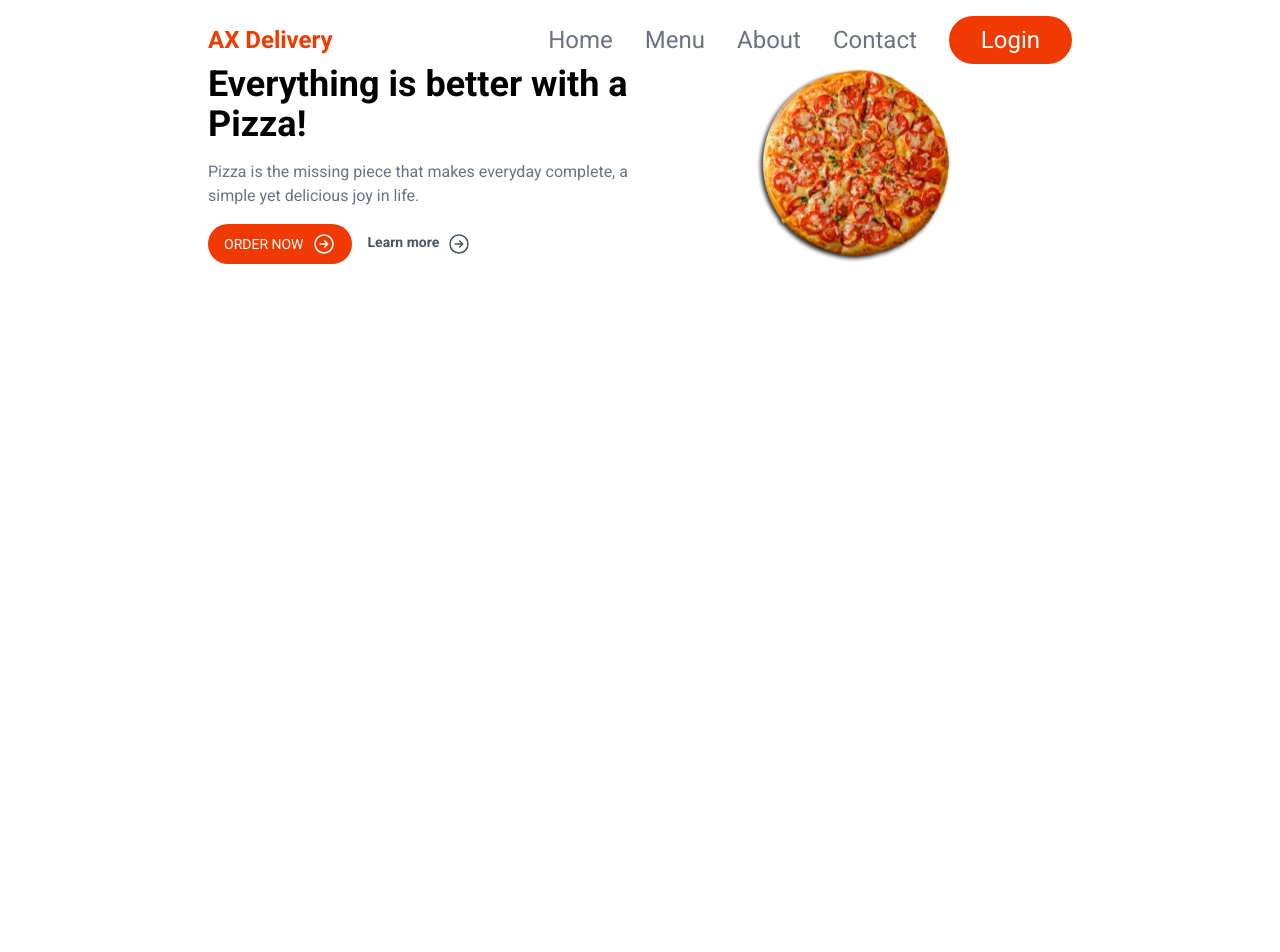
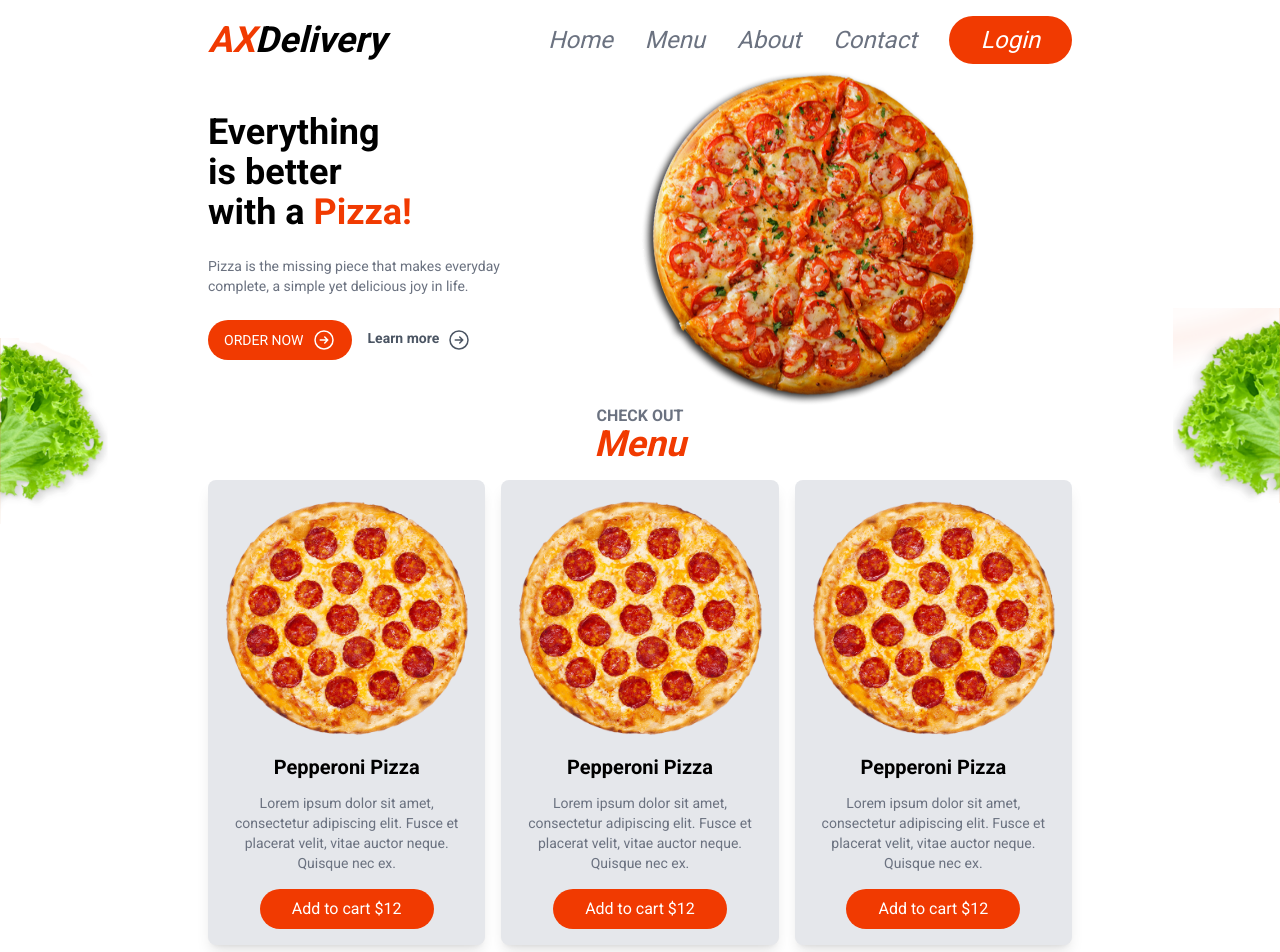
Before and after one commit to betancesdar/food-ordering-app, a Next.js app: page / in a window 1280 px wide. Shown: the top 952 px of the page. Before the commit the page ends 800 px from the top, so only its background shows below. Built offline with nearby package versions, Linux system fonts and the light colour scheme.

Commit message:
FEAT: ADDING THE MENU ITEM COMPONET

```diff
--- a/app/globals.css
+++ b/app/globals.css
@@ -8,3 +8,8 @@
 .animate-spin-slow {
     animation-duration: 25s;
 }
+
+section.hero{
+    @apply grid;
+    grid-template-columns: .4fr .6fr;
+}
--- a/app/page.js
+++ b/app/page.js
@@ -1,11 +1,13 @@
 import Header from '@/components/layout/Header'
 import Hero from '@/components/layout/Hero'
+import HomeMenu from '@/components/layout/HomeMenu'
 
 export default function Home() {
   return (
     <>
       <Header />
       <Hero />
+      <HomeMenu />
     </>
   )
 }
--- a/components/layout/Header.js
+++ b/components/layout/Header.js
@@ -2,16 +2,16 @@ import Link from "next/link"
 
 export default function Header(){
     return(
-        <header className='flex items-center justify-between '>
-        <Link className="text-primary font-semibold text-2xl" href=''>
-          AX Delivery
+        <header className='flex items-center justify-between italic'>
+        <Link className="font-semibold text-4xl hover:text-primary" href=''>
+          <span className="text-primary font-bold">AX</span>Delivery
         </Link>
         <nav className='flex items-center gap-8 text-gray-500 semi-bold text-2xl'>
-          <Link href={''}>Home</Link>
-          <Link href={''}>Menu</Link>
-          <Link href={''}>About</Link>
-          <Link href={''}>Contact</Link>
-          <Link href={''} className='bg-primary rounded-full text-white px-8 py-2'>Login</Link>
+          <Link href={''} className="hover:text-primary">Home</Link>
+          <Link href={''} className="hover:text-primary">Menu</Link>
+          <Link href={''} className="hover:text-primary">About</Link>
+          <Link href={''} className="hover:text-primary">Contact</Link>
+          <Link href={''} className='bg-primary rounded-full text-white px-8 py-2 hover:bg-transparent hover:border hover:border-primary hover:text-primary hover:border'>Login</Link>
         </nav>
       </header>
     )
--- a/components/layout/Hero.js
+++ b/components/layout/Hero.js
@@ -3,14 +3,16 @@ import Right from "../icons/Right";
 
 export default function Hero() {
     return(
-        <section className="grid grid-cols-2">
-            <div>
-            <h1 className="text-4xl font-semibold">Everything is better with a Pizza!</h1>
-            <p className="my-4 text-gray-500">
+        <section className="hero">
+            <div className="py-12">
+            <h1 className="text-4xl font-semibold">Everything<br /> is better<br /> with a&nbsp;
+            <span className="text-primary">Pizza!</span>
+            </h1>
+            <p className="my-6 text-gray-500 text-sm">
                 Pizza is the missing piece that makes everyday complete, a simple yet delicious joy in life.
             </p>
                 <div className="flex gap-4 text-sm">
-                    <button className="flex gap-2 uppercase items-center bg-primary text-white px-4 py-2 rounded-full hover:bg-transparent hover:text-primary hover:border">
+                    <button className="flex gap-2 uppercase items-center bg-primary text-white px-4 py-2 rounded-full hover:bg-transparent hover:border-2 hover:border-primary hover:text-primary hover:border">
                         Order now
                         <Right />
                     </button>
@@ -21,7 +23,7 @@ export default function Hero() {
                 </div>
             </div>
             <div className="relative">
-                <Image src={'/main-pizza.png'} layout={'fill'} objectFit={'contain'} alt="Pizza!" className="animate-spin animate-spin-slow infinite"/>
+                <Image src={'/main-pizza.png'} layout={'fill'} objectFit={'contain'} alt="Pizza!" className="-z-10 animate-spin animate-spin-slow infinite"/>
             </div>
         </section>
     );
--- /dev/null
+++ b/components/layout/HomeMenu.js
@@ -0,0 +1,29 @@
+import Image from "next/image";
+import MenuItem from "../menu/MenuItem";
+
+export default function HomeMenu() {
+    return(
+        <section className="">
+            <div className="absolute left-0 right-0 w-full justify-start">
+                <div className="absolute left-0 -top-[70px] -z-10 text-left ">
+                    <Image src={'/sallad1.png'} width={109} height={189} alt={'Salad1'}  />
+                </div>
+                <div className="absolute -top-[100px] right-0 -z-10">
+                    <Image src={'/sallad2.png'} width={107} height={195} alt={'Salad2'}  />
+                </div>
+            </div>
+            <div className="text-center mb-4">
+                <h3 className="uppercase text-gray-500 font-semibold leading-4">Check out</h3>
+                <h2 className="text-primary font-bold text-4xl italic">Menu</h2>
+            </div>
+            <div className="grid grid-cols-3 gap-4">
+                <MenuItem />
+                <MenuItem />
+                <MenuItem />
+                <MenuItem />
+                <MenuItem />
+                <MenuItem />
+            </div>
+        </section>
+    )
+}
--- /dev/null
+++ b/components/menu/MenuItem.js
@@ -0,0 +1,15 @@
+export default function MenuItem() {
+    return (
+      <div className="bg-gray-200 p-4 rounded-lg text-center shadow-lg hover:bg-white hover:shadow-primary">
+        <img src="/pepperoni.png" alt="pizza" />
+        <h4 className="font-semibold my-3 text-xl">Pepperoni Pizza</h4>
+        <p className="text-gray-500 text-sm">
+          Lorem ipsum dolor sit amet, consectetur adipiscing elit. Fusce et
+          placerat velit, vitae auctor neque. Quisque nec ex.
+        </p>
+        <button className="mt-4 bg-primary text-white rounded-full px-8 py-2">
+          Add to cart $12
+        </button>
+      </div>
+    );
+}
```
Also changed, not shown: public/hawaian.png (added), public/pepperoni.png (added).
